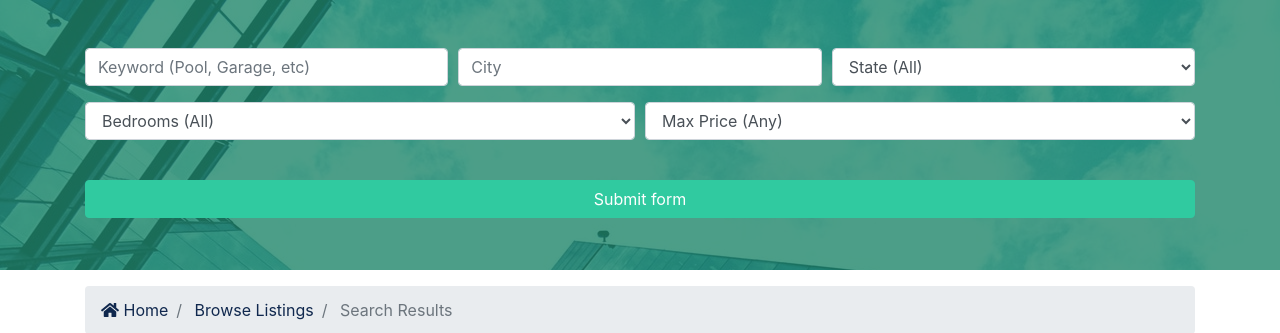
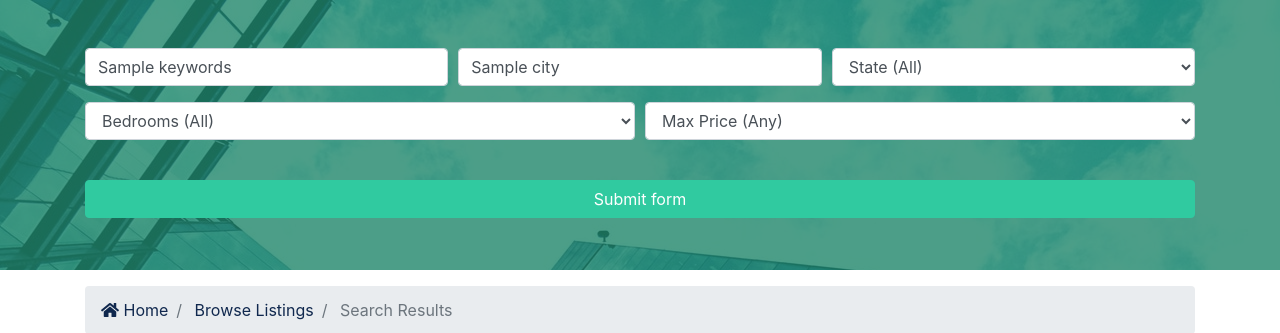
Before and after one commit to SyedShahiq/real_state, a Django app: template templates/listings/search.html in a window 1280 px wide. Shown: the part 128-461 px from the top of the page. Run offline with Django 3.2, Linux system fonts and the light colour scheme; tables that the repository leaves empty hold one stand-in row (values such as "Sample post"); the template is opened without the code that fills it: values that come from a table or form of the project are taken from there, most other values are stand-ins (such as "Sample title", 1, 10 or a date in 2020); grey boxes marked "Sample" are stand-in pictures; some libraries are stand-ins or nearby versions.

Commit message:
Preserving search input

```diff
--- a/listings/views.py
+++ b/listings/views.py
@@ -52,6 +52,7 @@ def search(request):
         'bedroom_choices': bedroom_choices,
         'price_choices': price_choices,
         'state_choices': state_choices,
-        'listings': query_set
+        'listings': query_set,
+        'values': request.GET
     }
     return render(request, 'listings/search.html', context)
--- a/templates/listings/search.html
+++ b/templates/listings/search.html
@@ -11,12 +11,14 @@
                     <div class="form-row">
                         <div class="col-md-4 mb-3">
                             <label class="sr-only">Keywords</label>
-                <input type="text" name="keywords" class="form-control" placeholder="Keyword (Pool, Garage, etc)">
+                            <input type="text" name="keywords" class="form-control"
+                                placeholder="Keyword (Pool, Garage, etc)" value="{{values.keywords}}">
                         </div>
 
                         <div class="col-md-4 mb-3">
                             <label class="sr-only">City</label>
-                <input type="text" name="city" class="form-control" placeholder="City">
+                            <input type="text" name="city" class="form-control" placeholder="City"
+                                value="{{values.city}}">
                         </div>
 
                         <div class="col-md-4 mb-3">
@@ -24,7 +26,8 @@
                             <select name="state" class="form-control">
                                 <option selected="true" disabled="disabled">State (All)</option>
                                 {% for key,value in state_choices.items %}
-                    <option value="{{key}}">{{value}}</option>
+                                <option value="{{key}}" {% if key == values.state %} selected {% endif %}>{{value}}
+                                </option>
                                 {% endfor %}
                             </select>
                         </div>
@@ -55,8 +58,6 @@
         </div>
     </div>
 </section>
-
-  <!-- Breadcrumb -->
 <section id="bc" class="mt-3">
     <div class="container">
         <nav aria-label="breadcrumb">
```
Lines whose indentation alone changed are shown as unchanged.
